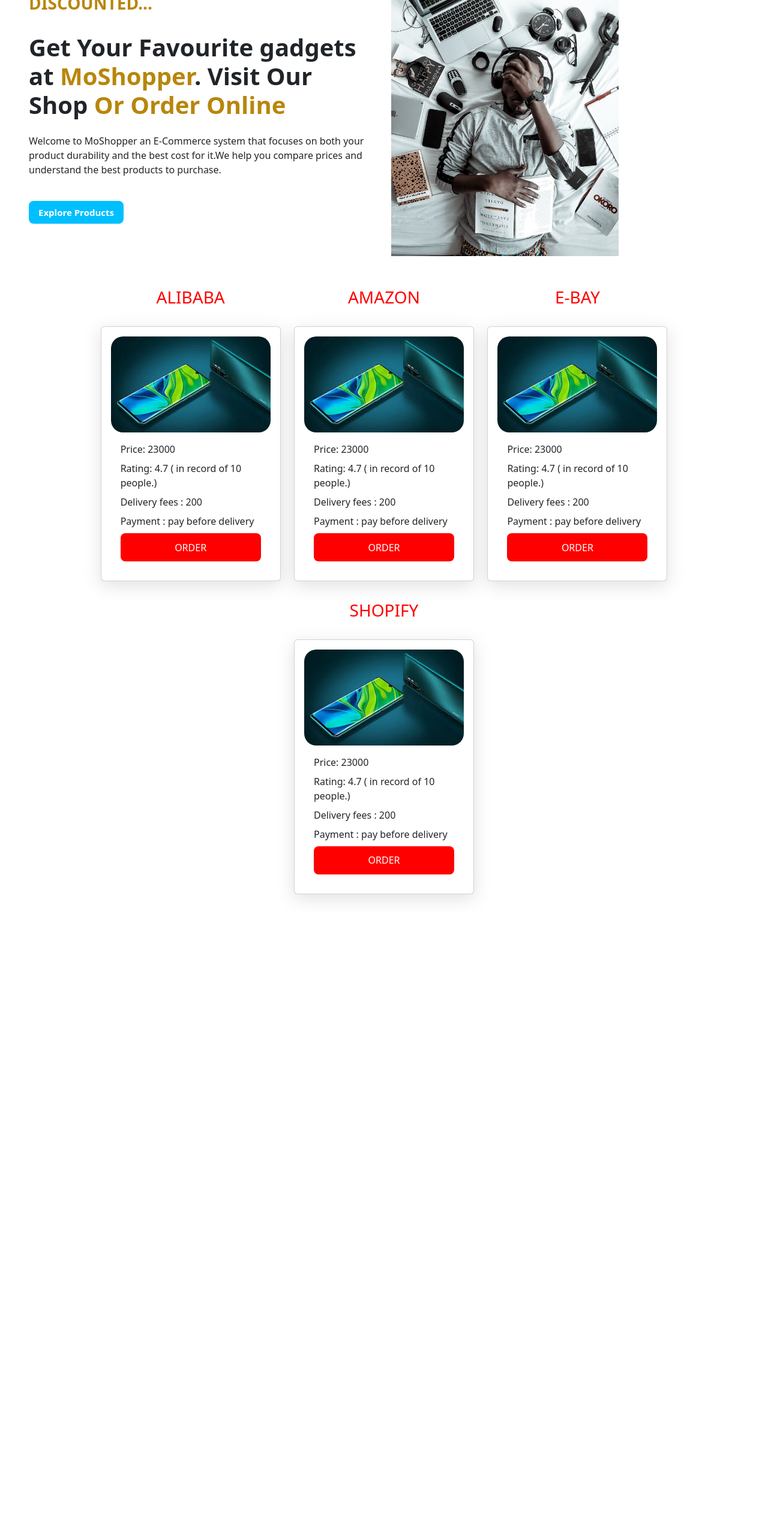
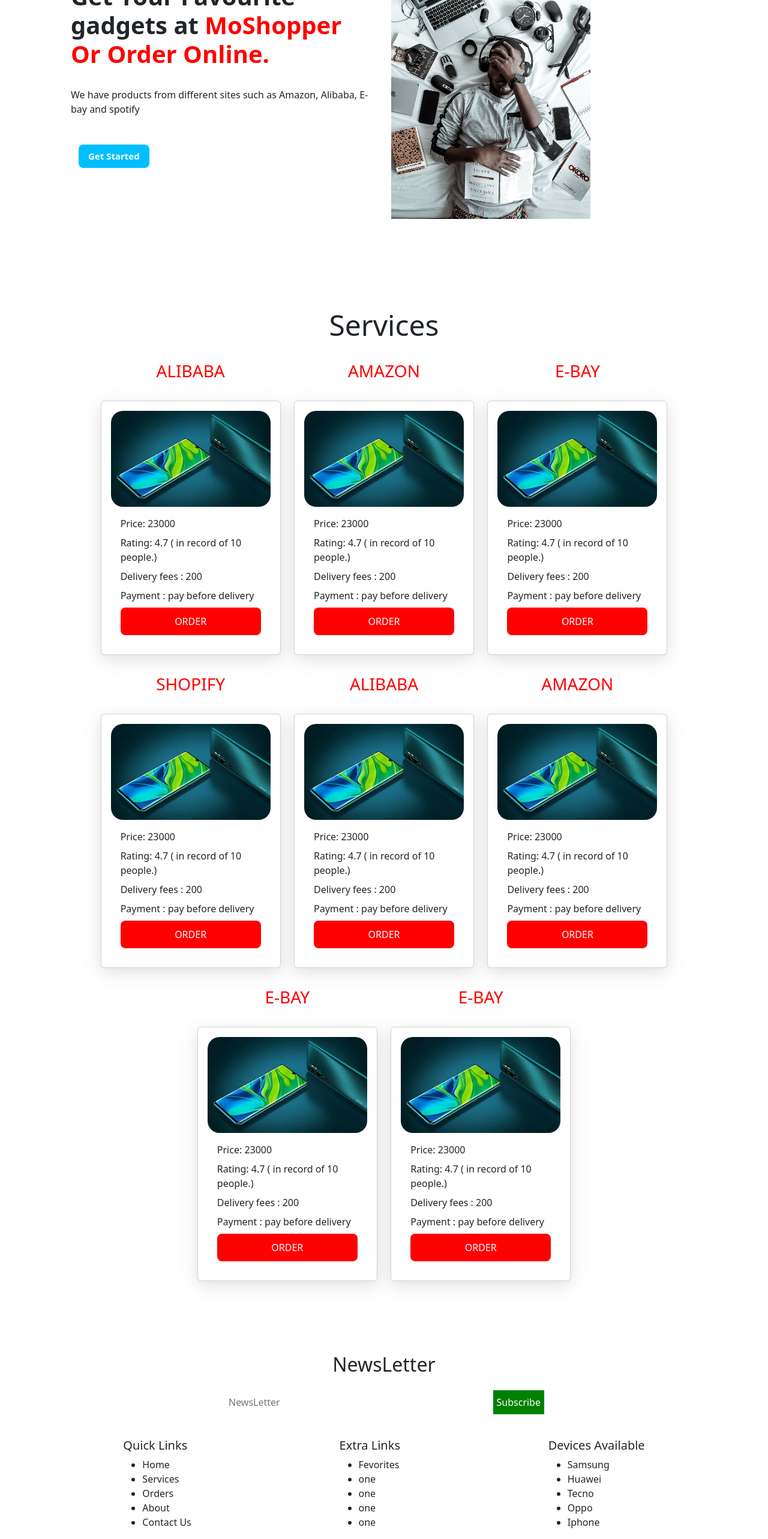
Before and after one commit to Mkdenno/mshoppe, a React (Create React App) app: page / in a window 1280 px wide. Shown: the part 234-2800 px from the top of the page at 60% size. Before the commit the page ends 1757 px from the top, so only its background shows below. Built offline with nearby package versions, Linux system fonts and the light colour scheme.

Commit message:
It will add changes to homepage and add the footer

```diff
--- a/src/App.js
+++ b/src/App.js
@@ -6,12 +6,14 @@ import { Route, Routes } from "react-router-dom";
 import Navbar from "./components/Navbar";
 import Home from "./components/HomePage/Home";
 import Search from "./components/Search";
+import Footer from "./components/Footer";
 function App() {
   return (
     <div className="App">
       <Navbar />
       <Home />
       <Search />
+      <Footer/>
     </div>
   );
 }
--- /dev/null
+++ b/src/components/Footer.js
@@ -0,0 +1,50 @@
+import React from 'react'
+import './footer.css'
+
+const Footer = () => {
+  return (
+    <div className='container'>
+      <div className="Newsletter">
+      <h2>NewsLetter</h2>
+      <div className="inputform">
+      <input type='text' placeholder='NewsLetter' /><button>Subscribe</button>
+      </div>
+      </div>
+        <div className='footerthings'>
+
+        <div>
+          <h5>Quick Links</h5>
+          <ul>
+          <li>Home</li>
+          <li>Services</li>
+          <li>Orders</li>
+          <li>About</li>
+          <li>Contact Us</li>
+          </ul>
+        </div>
+        <div>
+        <h5>Extra Links</h5>
+        <ul>
+          <li>Fevorites</li>
+          <li>one</li>
+          <li>one</li>
+          <li>one</li>
+          <li>one</li>
+          </ul>
+        </div>
+        <div>
+        <h5>Devices Available</h5>
+        <ul>
+          <li>Samsung</li>
+          <li>Huawei</li>
+          <li>Tecno</li>
+          <li>Oppo</li>
+          <li>Iphone</li>
+          </ul>
+        </div>
+        </div>
+    </div>
+  )
+}
+
+export default Footer
--- a/src/components/HomePage/Home.js
+++ b/src/components/HomePage/Home.js
@@ -1,10 +1,10 @@
-import React, {  } from "react";
+import React from "react";
 import image from "./home-image1.jpg";
 import { Link } from "react-router-dom";
-export default function Home({user}) {
-
+import './home.css';
+export default function Home({ user }) {
   const txt = {
-    color: "#B8860B",
+    color: "red",
     fontWeight: "bold",
   };
   const colorTxt = {
@@ -13,27 +13,20 @@ export default function Home({user}) {
   };
   return (
     <div>
-      <div className="container-fluid my-1  p-5 ">
+      <div className=" container container-fluid my-1  p-5 ">
         <div className="row">
-          <div className="col-12 col-lg-6 pt-3">
-            <div className="mb-3">
-              <h3 style={txt} className="">
-                WELCOME {user ? user.username : ""} TO MOSHOPPER ONLINE STORE WHERE EVERYTHING IS DISCOUNTED...
-
-              </h3>
-            </div>
+          <div className="col-5 col-lg-6 pt-3">
             <div className="font-weight-normal ">
-              <h1 className="display-6 pt-3" style={{ fontWeight: "bolder" }}>
-                Get Your Favourite gadgets at <span style={txt}>MoShopper</span>.
-                Visit Our Shop<span style={txt}> Or Order Online</span>
+              <h1 className="display-6 pt-3 moshopper" style={{ fontWeight: "bolder" }}>
+                Get Your Favourite gadgets at <span style={txt}>MoShopper</span>
+                <span style={txt}> Or Order Online.</span>
               </h1>
             </div>
-            <div className="">
-              <p className="py-3">
-                Welcome to MoShopper an E-Commerce system that focuses on both your product durability and the best cost for it.We help you compare prices and understand the best products to purchase.
-              </p>
+            <div className="mb-3 paragraph">
+              <p className="">We have products from different sites such as Amazon, Alibaba, E-bay and spotify</p>
             </div>
-            <div className="my-4">
+
+            <div className="my-4 btn">
               <button
                 type="button"
                 className="btn btn-lg"
@@ -45,13 +38,13 @@ export default function Home({user}) {
                   fontWeight: "900",
                 }}
               >
-                <Link to="/" style={colorTxt}>
-                  Explore Products
+                <Link to="/register" style={colorTxt}>
+                  Get Started
                 </Link>
               </button>
             </div>
           </div>
-          <div className="col-10 col-lg-4 mt-3 pt-xs-4">
+          <div className="col-7 col-lg-4 mt-3 pt-xs-4">
             <img src={image} className="img-fluid" alt="meet -up" />
           </div>
         </div>
--- /dev/null
+++ b/src/components/HomePage/home.css
@@ -0,0 +1,10 @@
+.paragraph{
+    font-size: 1rem;
+    margin: 2rem 0;
+}
+.moshopper{
+    margin: 2rem 0;
+}
+.btn button{
+    margin-right: 1rem 0;
+}
--- a/src/components/Navbar.js
+++ b/src/components/Navbar.js
@@ -4,20 +4,8 @@ const NavBar = () => {
   return (
     <nav className=" container justify-around navbar navbar-expand-lg bg-light">
       <div className="container-fluid">
-        <a className="navbar-brand " href="#">
-          <span className="text-warning"> MoShopper </span>
-        </a>
-        <button
-          className="navbar-toggler"
-          type="button"
-          data-bs-toggle="collapse"
-          data-bs-target="#navbarSupportedContent"
-          aria-controls="navbarSupportedContent"
-          aria-expanded="false"
-          aria-label="Toggle navigation"
-        >
-          <span className="navbar-toggler-icon"></span>
-        </button>
+          <h3><span className="text-danger">MoS</span>hopper</h3>
+
         <div className="collapse navbar-collapse" id="navbarSupportedContent">
           <ul className="navbar-nav me-auto mb-2 mb-lg-0">
             <li className="nav-item">
@@ -26,7 +14,7 @@ const NavBar = () => {
               </a>
             </li>
             <li className="nav-item">
-              <a className="nav-link" href="#">
+              <a className="nav-link" href="services">
                 Services
               </a>
             </li>
--- a/src/components/Search.js
+++ b/src/components/Search.js
@@ -3,6 +3,10 @@ import "./search.css";
 
 const Search = () => {
   return (
+    <>
+    <section id="services" className="services">
+    <div className="headsearch">
+    <h4 className="head">Services</h4>
     <div class="searchcards  container">
       {/* Alibaba */}
       <div class="">
@@ -68,7 +72,75 @@ const Search = () => {
           </div>
         </div>
       </div>
-    </div>
+      {/* Alibaba */}
+      <div class="">
+        <h3 class="sitecolor text-center">ALIBABA</h3>
+        <div class="card">
+          <img class="card-img-top" src="./images/phone2.jpeg" alt="Phone" />
+          <div class="card-body">
+            <p class="card-title">Price: 23000</p>
+            <p class="card-title">Rating: 4.7 ( in record of 10 people.)</p>
+            <p class="card-title">Delivery fees : 200</p>
+            <p class="card-title">Payment : pay before delivery</p>
+            <div class="searchbtn">
+              <button>ORDER</button>
+            </div>
+          </div>
+        </div>
+      </div>
+      {/* Amazone */}
+      <div class="">
+        <h3 class="sitecolor text-center">AMAZON</h3>
+        <div class="card">
+          <img class="card-img-top" src="./images/phone2.jpeg" alt="Phone" />
+          <div class="card-body">
+            <p class="card-title">Price: 23000</p>
+            <p class="card-title">Rating: 4.7 ( in record of 10 people.)</p>
+            <p class="card-title">Delivery fees : 200</p>
+            <p class="card-title">Payment : pay before delivery</p>
+            <div class="searchbtn">
+              <button>ORDER</button>
+            </div>
+          </div>
+        </div>
+      </div>
+      {/* E-bay */}
+      <div class="">
+        <h3 class="sitecolor text-center ">E-BAY</h3>
+        <div class="card">
+          <img class="card-img-top" src="./images/phone2.jpeg" alt="Phone" />
+          <div class="card-body">
+            <p class="card-title">Price: 23000</p>
+            <p class="card-title">Rating: 4.7 ( in record of 10 people.)</p>
+            <p class="card-title">Delivery fees : 200</p>
+            <p class="card-title">Payment : pay before delivery</p>
+            <div class="searchbtn">
+              <button>ORDER</button>
+            </div>
+          </div>
+        </div>
+      </div>
+
+            {/* E-bay */}
+            <div class="">
+        <h3 class="sitecolor text-center ">E-BAY</h3>
+        <div class="card">
+          <img class="card-img-top" src="./images/phone2.jpeg" alt="Phone" />
+          <div class="card-body">
+            <p class="card-title">Price: 23000</p>
+            <p class="card-title">Rating: 4.7 ( in record of 10 people.)</p>
+            <p class="card-title">Delivery fees : 200</p>
+            <p class="card-title">Payment : pay before delivery</p>
+            <div class="searchbtn">
+              <button>ORDER</button>
+            </div>
+          </div>
+        </div>
+      </div>
+      </div>
+      </div>
+      </section>
+    </>
   );
 };
 
--- /dev/null
+++ b/src/components/footer.css
@@ -0,0 +1,29 @@
+.footerthings{
+    display: flex;
+    justify-content: space-around;
+    align-items: center;
+}
+.Newsletter{
+    display: flex;
+    justify-content: center;
+    align-items: center;
+    flex-direction: column;
+    margin: 1.5rem;
+}
+.inputform{
+    display: flex;
+    justify-content: center;
+    margin: 1rem;
+    width: 50%;
+}
+.inputform input{
+    padding: 8px;
+    width: 100%;
+    border: none;
+
+}
+.inputform button{
+    color: white;
+    background-color: green;
+    border: none;
+}
--- a/src/components/navbar.css
+++ b/src/components/navbar.css
@@ -2,3 +2,7 @@
     margin: 0rem 1rem;
     font-size: 3rem;
 }
+.fixedd{
+    position: fixed;
+
+}
--- a/src/components/search.css
+++ b/src/components/search.css
@@ -4,6 +4,19 @@
     background-size: cover;
     background-image: url("../../public/Images/phonebg.avif");
 } */
+.services{
+    padding: 4rem;
+}
+.headsearch{
+    display: flex;
+    justify-content: center;
+    align-items: center;
+    flex-direction: column;
+}
+.headsearch .head{
+    font-size: 3rem;
+    margin: 2rem 0;
+}
 .searchcards{
     display: flex;
     justify-content: center;
```
